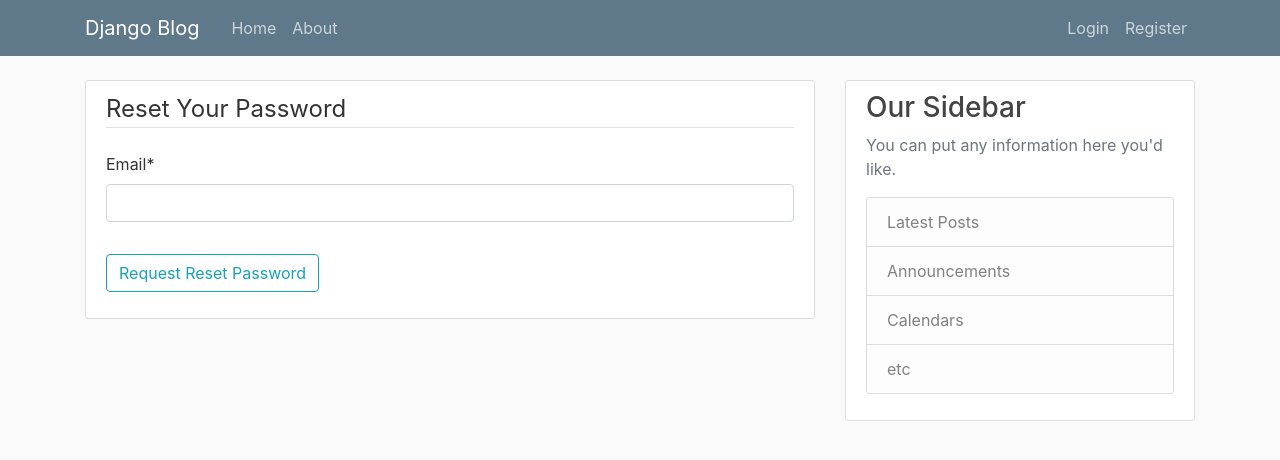
After one commit to mohit9077/Blog-app, a Django app: page /password-reset/ in a window 1280 px wide. The commit adds this page. Shown: the top 460 px of the page. Run offline with Django 3.2, Linux system fonts and the light colour scheme; some libraries are stand-ins or nearby versions.

Commit message:
First commit

```diff
--- a/duplicate/urls.py
+++ b/duplicate/urls.py
@@ -26,6 +26,10 @@ urlpatterns = [
     path('register/',users_views.register,name='register'),
     path('login/',auth_views.LoginView.as_view(template_name='users/login.html'),name='login'),
     path('logout/',auth_views.LogoutView.as_view(template_name='users/logout.html'),name='logout'),
+    path('password-reset/',auth_views.PasswordResetView.as_view(template_name='users/password_reset.html'),name='password_reset'),
+    path('password-reset-confirm/<uidb64>/<token>/',auth_views.PasswordResetConfirmView.as_view(template_name='users/password_reset_confirm.html'),name='password_reset_confirm'),
+    path('password-reset/done/',auth_views.PasswordResetDoneView.as_view(template_name='users/password_reset_done.html'),name='password_reset_done'),
+    path('password-reset-complete/',auth_views.PasswordResetCompleteView.as_view(template_name='users/password_reset_complete.html'),name='password_reset_complete'),
     path('profile/',users_views.Profile,name='profile'),
 ]
 
--- a/users/templates/users/login.html
+++ b/users/templates/users/login.html
@@ -10,6 +10,9 @@
         </fieldset>
         <div class="form-group">
             <button class="btn btn-outline-info" type="submit">Log In</button>
+            <small class="text-muted ml-2">
+                <a href="{% url 'password_reset' %}">Forgot Your Password?</a>
+            </small>
          </div>
     </form>
     <div class="border-top pt-3">
--- /dev/null
+++ b/users/templates/users/password_reset.html
@@ -0,0 +1,16 @@
+{% extends "blog/base.html" %}
+{% load crispy_forms_tags %}
+{% block content %}
+<div class="content-section">
+    <form method="POST">
+        {% csrf_token %}
+        <fieldset class="form-group">
+            <legend class="border-bottom mb-4">Reset Your Password</legend>
+            {{ form|crispy }}
+        </fieldset>
+        <div class="form-group">
+            <button class="btn btn-outline-info" type="submit">Request Reset Password</button>
+         </div>
+    </form>
+</div>
+{% endblock content %}
```
Also changed, not shown: users/templates/users/password_reset_complete.html (added, +8 -0 lines), users/templates/users/password_reset_confirm.html (added, +16 -0 lines), users/templates/users/password_reset_done.html (added, +7 -0 lines), db.sqlite3.
